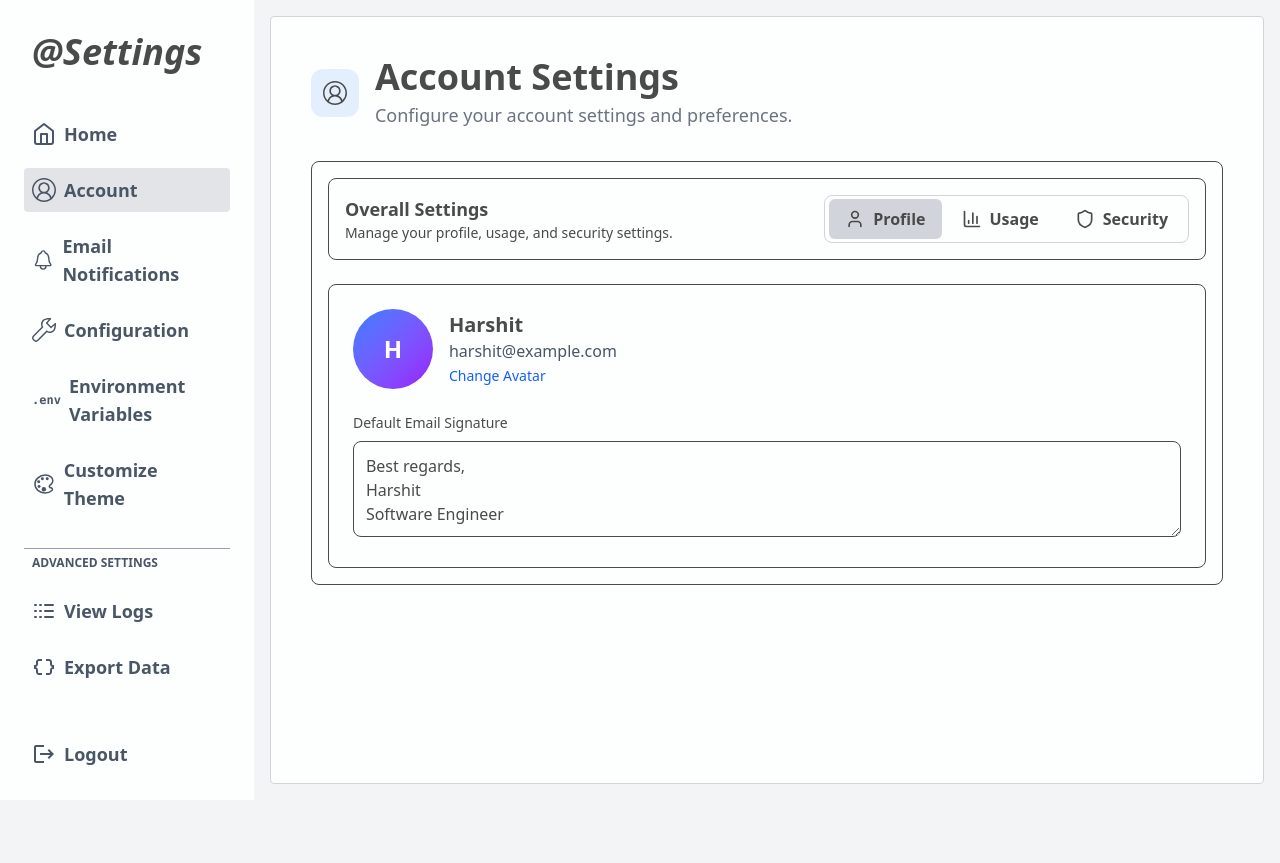
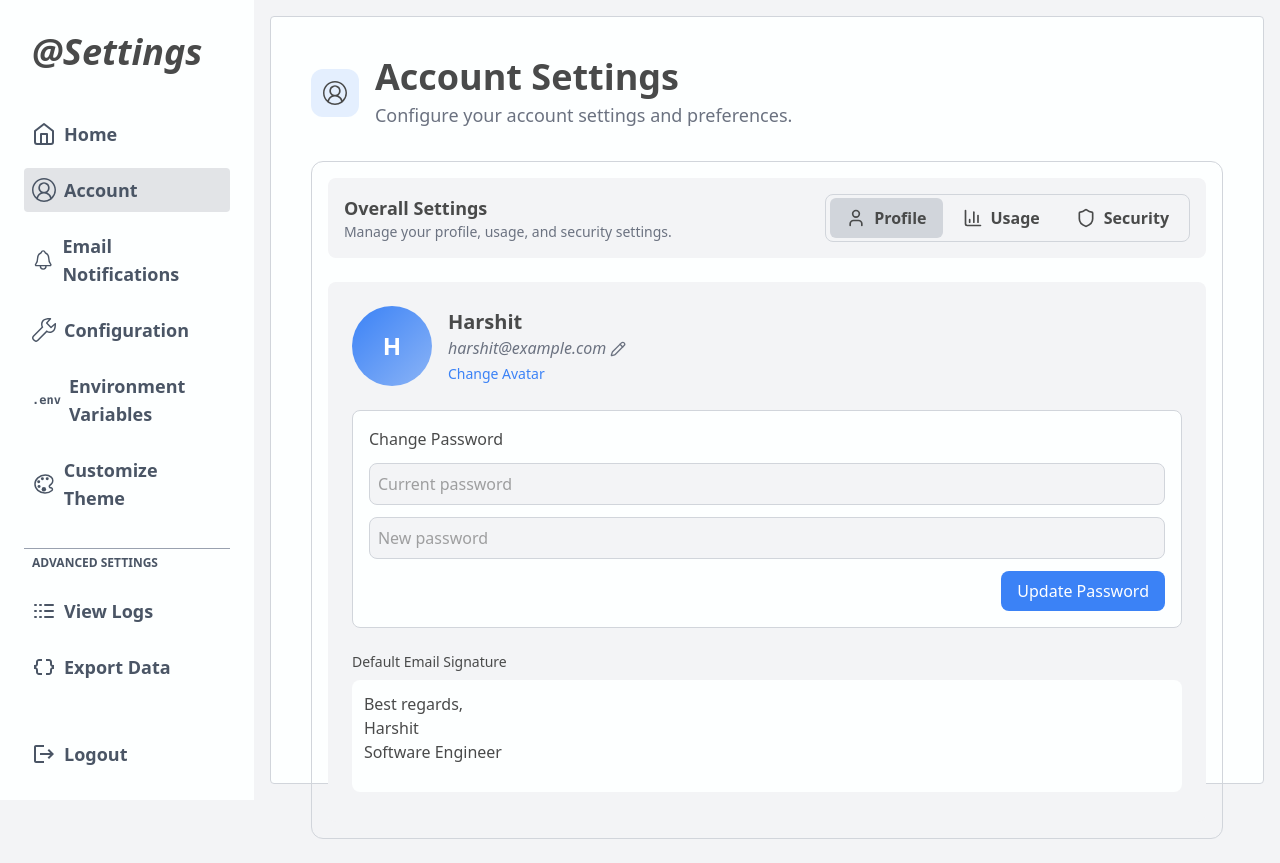
Before and after one commit to HsAhRaSrHmIaT/MailAgent, a React (Vite) app in the folder Client/: page /settings in a window 1280 px wide. Before the commit the page ends 833 px from the top, so only its background shows below. Built offline with nearby package versions, Linux system fonts and the light colour scheme; no server answers.

Commit message:
Work in Account

```diff
--- a/Client/src/pages/Settings.tsx
+++ b/Client/src/pages/Settings.tsx
@@ -214,7 +214,7 @@ const Settings = () => {
                 </ul>
             </div>
             <div
-                className={`w-3/4 p-4 m-4 rounded w-full`}
+                className="w-3/4 p-4 m-4 rounded w-full"
                 style={{
                     backgroundColor: currentColors.bg,
                     border: `1px solid ${currentColors.border}`,
--- a/Client/src/settings/account/Account.tsx
+++ b/Client/src/settings/account/Account.tsx
@@ -20,7 +20,7 @@ const Account = () => {
     ];
 
     return (
-        <div className="min-h-screen max-w-6xl mx-auto p-6">
+        <div className="min-h-screen max-w-6xl mx-auto p-6 select-none">
             <div className="select-none">
                 {/* Header */}
                 <div className="mb-8">
@@ -55,14 +55,29 @@ const Account = () => {
                     </div>
                 </div>
             </div>
-            <div className="space-y-6 border rounded-lg p-4">
+            <div
+                className="space-y-6 border rounded-xl p-4"
+                style={{
+                    borderColor: currentColors.border,
+                    minHeight: "500px",
+                }}
+            >
                 {/* Tabs */}
-                <div className="flex justify-between gap-4 p-4 border rounded-lg w-full">
+                <div
+                    className="flex justify-between gap-4 p-4 rounded-lg w-full"
+                    style={{ backgroundColor: currentColors.surface }}
+                >
                     <div>
-                        <h1 className="text-lg font-semibold">
+                        <h1
+                            className="text-lg font-semibold"
+                            style={{ color: currentColors.text }}
+                        >
                             Overall Settings
                         </h1>
-                        <p className="text-sm">
+                        <p
+                            className="text-sm"
+                            style={{ color: currentColors.textSecondary }}
+                        >
                             Manage your profile, usage, and security settings.
                         </p>
                     </div>
@@ -91,7 +106,10 @@ const Account = () => {
                 </div>
                 <div className="flex gap-6">
                     {/* Content */}
-                    <div className="flex-1 rounded-lg border p-6">
+                    <div
+                        className="flex-1 rounded-lg p-6"
+                        style={{ backgroundColor: currentColors.surface }}
+                    >
                         {activeTab === "profile" && <ProfileSection />}
                         {/* {activeTab === "ai-settings" && <AIPreferences  selectedTone="Professional"/>} */}
                         {activeTab === "usage" && <UsageStats />}
--- a/Client/src/settings/account/sections/ProfileSection.tsx
+++ b/Client/src/settings/account/sections/ProfileSection.tsx
@@ -1,61 +1,105 @@
+import { Pencil } from "lucide-react";
+import { useTheme } from "../../../contexts/ThemeContext";
+
 const ProfileSection = ({
     user = {
         fullName: "Harshit",
         email: "harshit@example.com",
-        defaultSignature: "Best regards,\nHarshit\nSoftware Engineer",
+        defaultSignature: "Best regards,\nHarshit\nSoftware Engineer\n",
     },
 }) => {
+    const { currentColors, currentPalette } = useTheme();
     return (
         <div className="space-y-6">
             {/* Profile Picture & Basic Info */}
             <div className="flex items-center gap-4">
-                <div className="w-20 h-20 rounded-full bg-gradient-to-br from-blue-500 to-purple-600 flex items-center justify-center text-white text-2xl font-bold">
+                <div
+                    className="w-20 h-20 rounded-full flex items-center justify-center text-white text-2xl font-bold"
+                    style={{
+                        background: `linear-gradient(135deg, ${currentPalette.primary}, ${currentPalette.primary}90)`,
+                    }}
+                >
                     {user.fullName.charAt(0)}
                 </div>
                 <div>
                     <h3 className="text-xl font-semibold">{user.fullName}</h3>
-                    <p className="text-gray-600">{user.email}</p>
-                    <button className="text-blue-600 hover:text-blue-700 text-sm">
+                    <p
+                        className="italic"
+                        style={{ color: currentColors.textSecondary }}
+                    >
+                        {user.email}
+                        <Pencil className="inline-block ml-1" size={16} />
+                    </p>
+                    <button
+                        className="text-sm cursor-pointer mt-1 font-medium hover:underline"
+                        style={{ color: currentPalette.primary }}
+                    >
                         Change Avatar
                     </button>
                 </div>
             </div>
 
+            {/* Password Change */}
+            <div
+                className="p-4 rounded-lg border"
+                style={{
+                    backgroundColor: `${currentColors.bg}`,
+                    borderColor: `${currentColors.border}`,
+                }}
+            >
+                <h4 className="font-medium mb-3">Change Password</h4>
+                <div className="space-y-3">
+                    <div className="flex flex-col gap-3">
+                        <input
+                            type="password"
+                            placeholder="Current password"
+                            className="w-full p-2 border rounded-lg"
+                            style={{
+                                backgroundColor: `${currentColors.surface}`,
+                                borderColor: `${currentColors.border}`,
+                                color: `${currentColors.text}`,
+                            }}
+                        />
+                        <input
+                            type="password"
+                            placeholder="New password"
+                            className="w-full p-2 border rounded-lg"
+                            style={{
+                                backgroundColor: `${currentColors.surface}`,
+                                borderColor: `${currentColors.border}`,
+                                color: `${currentColors.text}`,
+                            }}
+                        />
+                    </div>
+                    <div className="flex justify-end">
+                        <button
+                            className="px-4 py-2 text-white rounded-lg font-medium cursor-pointer"
+                            style={{
+                                backgroundColor: `${currentPalette.primary}`,
+                            }}
+                        >
+                            Update Password
+                        </button>
+                    </div>
+                </div>
+            </div>
+
             {/* Email Signature */}
-            <div>
+            <div className="space-y-2">
                 <label className="block text-sm font-medium mb-2">
                     Default Email Signature
                 </label>
                 <textarea
-                    className="w-full h-24 p-3 border rounded-lg"
+                    className="w-full h-28 p-3 rounded-lg resize-none"
                     placeholder="Best regards,&#10;Your Name&#10;Your Title"
-                    value={user.defaultSignature}
+                    style={{
+                        backgroundColor: `${currentColors.bg}`,
+                        borderColor: `${currentColors.border}`,
+                        color: `${currentColors.text}`,
+                    }}
+                    defaultValue={user.defaultSignature}
                 />
             </div>
-
-            {/* Preferences */}
-            {/* <div className="grid grid-cols-2 gap-4">
-                {/* <div>
-                    <label className="block text-sm font-medium mb-2">
-                        Timezone
-                    </label>
-                    <select className="w-full p-2 border rounded-lg">
-                        <option>UTC-5 (Eastern Time)</option>
-                        <option>UTC+0 (GMT)</option>
-                        <option>UTC+5:30 (India)</option>
-                    </select>
-                </div>
-                <div>
-                    <label className="block text-sm font-medium mb-2">
-                        Language
-                    </label>
-                    <select className="w-full p-2 border rounded-lg">
-                        <option>English</option>
-                        <option>Spanish</option>
-                        <option>French</option>
-                    </select>
-                </div>
-            </div> */}
         </div>
     );
 };
--- a/Client/src/settings/account/sections/SecuritySettings.tsx
+++ b/Client/src/settings/account/sections/SecuritySettings.tsx
@@ -1,59 +1,121 @@
+import { useTheme } from "../../../contexts/ThemeContext";
+import { useState } from "react";
+
 const SecuritySettings = () => {
+    const { currentColors, currentPalette } = useTheme();
+    const [aiLearning, setAiLearning] = useState(false);
+    const [saveHistory, setSaveHistory] = useState(false);
+
+    type CustomCheckboxProps = {
+        checked: boolean;
+        onChange: () => void;
+        label: string;
+    };
+    const CustomCheckbox = ({
+        checked,
+        onChange,
+        label,
+    }: CustomCheckboxProps) => (
+        <label className="flex items-center gap-2 cursor-pointer">
+            <div
+                className="w-4 h-4 rounded border-2 flex items-center justify-center transition-all duration-200"
+                style={{
+                    backgroundColor: checked
+                        ? currentPalette.primary
+                        : currentColors.surface,
+                    borderColor: checked
+                        ? currentPalette.primary
+                        : currentColors.border,
+                }}
+                onClick={onChange}
+            >
+                {checked && (
+                    <svg
+                        className="w-3 h-3 text-white"
+                        fill="currentColor"
+                        viewBox="0 0 20 20"
+                    >
+                        <path
+                            fillRule="evenodd"
+                            d="M16.707 5.293a1 1 0 010 1.414l-8 8a1 1 0 01-1.414 0l-4-4a1 1 0 011.414-1.414L8 12.586l7.293-7.293a1 1 0 011.414 0z"
+                            clipRule="evenodd"
+                        />
+                    </svg>
+                )}
+            </div>
+            <span style={{ color: currentColors.text }}>{label}</span>
+        </label>
+    );
+
     return (
-        <div className="space-y-6">
+        <div className="space-y-2">
             <h3 className="text-lg font-semibold">Security & Privacy</h3>
-
-            {/* Password Change */}
-            <div className="p-4 border rounded-lg">
-                <h4 className="font-medium mb-3">Change Password</h4>
-                <div className="space-y-3">
-                    <input
-                        type="password"
-                        placeholder="Current password"
-                        className="w-full p-2 border rounded-lg"
-                    />
-                    <input
-                        type="password"
-                        placeholder="New password"
-                        className="w-full p-2 border rounded-lg"
-                    />
-                    <button className="px-4 py-2 bg-blue-600 text-white rounded-lg hover:bg-blue-700">
-                        Update Password
-                    </button>
+            {/* Preferences */}
+            <div className="grid grid-cols-2 gap-4">
+                <div>
+                    <label className="block text-sm font-medium mb-2">
+                        AI Language
+                    </label>
+                    <select className="w-full p-2 border rounded-lg">
+                        <option>English</option>
+                        <option>Hindi</option>
+                    </select>
                 </div>
-            </div>
-
-            {/* Data Privacy */}
-            <div className="space-y-3">
-                <h4 className="font-medium">Data & Privacy</h4>
-                <label className="flex items-center gap-2">
-                    <input type="checkbox" className="rounded" />
-                    <span>Allow AI to learn from my email patterns</span>
-                </label>
-                <label className="flex items-center gap-2">
-                    <input type="checkbox" className="rounded" />
-                    <span>Save conversation history for 30 days</span>
-                </label>
-                <button className="text-red-600 hover:text-red-700 text-sm">
-                    Delete All My Data
-                </button>
+                <div>
+                    <label className="block text-sm font-medium mb-2">
+                        System Language
+                    </label>
+                    <select className="w-full p-2 border rounded-lg">
+                        <option>English</option>
+                        <option>Hindi</option>
+                    </select>
+                </div>
             </div>
 
             {/* Active Sessions */}
             <div>
-                <h4 className="font-medium mb-3">Active Sessions</h4>
+                <h4 className="font-medium mb-2">Active Sessions</h4>
                 <div className="space-y-2">
-                    <div className="flex items-center justify-between p-3 bg-gray-50 rounded-lg">
+                    <div
+                        className="flex items-center justify-between p-3 rounded-lg"
+                        style={{ backgroundColor: `${currentColors.bg}` }}
+                    >
                         <div>
                             <div className="font-medium">Current Session</div>
-                            <div className="text-sm text-gray-600">
-                                Windows • Chrome • New York
+                            <div
+                                className="text-sm"
+                                style={{ color: currentColors.textSecondary }}
+                            >
+                                Windows • Chrome • India
                             </div>
                         </div>
                         <span className="text-green-600 text-sm">Active</span>
                     </div>
                 </div>
             </div>
+
+            {/* Data Privacy */}
+            <div className="space-y-2">
+                <h4
+                    className="font-medium"
+                    style={{ color: currentColors.text }}
+                >
+                    Data & Privacy
+                </h4>
+                <CustomCheckbox
+                    checked={aiLearning}
+                    onChange={() => setAiLearning(!aiLearning)}
+                    label="Allow AI to learn from my email patterns"
+                />
+                <CustomCheckbox
+                    checked={saveHistory}
+                    onChange={() => setSaveHistory(!saveHistory)}
+                    label="Save conversation history for 30 days"
+                />
+                <button className="text-red-600 hover:text-red-700 text-sm hover:underline cursor-pointer">
+                    Delete All My Data
+                </button>
+            </div>
         </div>
     );
 };
--- a/Client/src/settings/account/sections/UsageStats.tsx
+++ b/Client/src/settings/account/sections/UsageStats.tsx
@@ -1,53 +1,86 @@
 import { Mail } from "lucide-react";
+import { useTheme } from "../../../contexts/ThemeContext";
 
 const UsageStats = () => {
+    const { currentColors, currentPalette } = useTheme();
     const recentActivity = [
+        { action: "Generated email for project update", time: "2 hours ago" },
+        { action: "Customized AI tone settings", time: "1 day ago" },
+        { action: "Reviewed usage statistics", time: "3 days ago" },
         { action: "Generated email for project update", time: "2 hours ago" },
         { action: "Customized AI tone settings", time: "1 day ago" },
         { action: "Reviewed usage statistics", time: "3 days ago" },
     ];
 
     return (
-        <div className="space-y-6">
+        <div className="space-y-6 select-none">
             <h3 className="text-lg font-semibold">Your MailAgent Usage</h3>
 
             {/* Quick Stats */}
             <div className="grid grid-cols-3 gap-4">
-                <div className="p-4 bg-blue-50 rounded-lg text-center">
+                <div
+                    className="p-4 rounded-lg text-center"
+                    style={{ backgroundColor: `${currentColors.bg}` }}
+                >
                     <div className="text-2xl font-bold text-blue-600">247</div>
-                    <div className="text-sm text-gray-600">
+                    <div
+                        className="text-sm"
+                        style={{ color: currentColors.textSecondary }}
+                    >
                         Emails Generated
                     </div>
                 </div>
-                <div className="p-4 bg-green-50 rounded-lg text-center">
+                <div
+                    className="p-4 rounded-lg text-center"
+                    style={{ backgroundColor: `${currentColors.bg}` }}
+                >
                     <div className="text-2xl font-bold text-green-600">89%</div>
-                    <div className="text-sm text-gray-600">Success Rate</div>
+                    <div
+                        className="text-sm"
+                        style={{ color: currentColors.textSecondary }}
+                    >
+                        Success Rate
+                    </div>
                 </div>
-                <div className="p-4 bg-purple-50 rounded-lg text-center">
+                <div
+                    className="p-4 rounded-lg text-center"
+                    style={{ backgroundColor: `${currentColors.bg}` }}
+                >
                     <div className="text-2xl font-bold text-purple-600">
                         45min
                     </div>
-                    <div className="text-sm text-gray-600">Time Saved</div>
+                    <div
+                        className="text-sm"
+                        style={{ color: currentColors.textSecondary }}
+                    >
+                        Time Saved
+                    </div>
                 </div>
             </div>
 
             {/* Recent Activity */}
             <div>
                 <h4 className="font-medium mb-3">Recent Activity</h4>
-                <div className="space-y-2">
+                <div className="space-y-2 overflow-y-auto max-h-48 pr-2">
                     {recentActivity.map((activity, i) => (
                         <div
                             key={i}
-                            className="flex items-center gap-3 p-3 bg-gray-50 rounded-lg"
+                            className="flex items-center gap-3 p-3 rounded-lg"
+                            style={{ backgroundColor: `${currentColors.bg}` }}
                         >
-                            <div className="w-8 h-8 bg-blue-100 rounded-full flex items-center justify-center">
-                                <Mail className="w-4 h-4 text-blue-600" />
+                            <div className="w-8 h-8 rounded-full flex items-center justify-center"
+                                style={{ backgroundColor: `${currentPalette.primary}20` }}
+                            >
+                                <Mail className="w-4 h-4 "
+                                style={{ color: currentPalette.primary }}
+                                 />
                             </div>
                             <div className="flex-1">
                                 <div className="text-sm font-medium">
                                     {activity.action}
                                 </div>
-                                <div className="text-xs text-gray-500">
+                                <div className="text-xs "
+                                    style={{ color: currentColors.textSecondary }}>
                                     {activity.time}
                                 </div>
                             </div>
```
